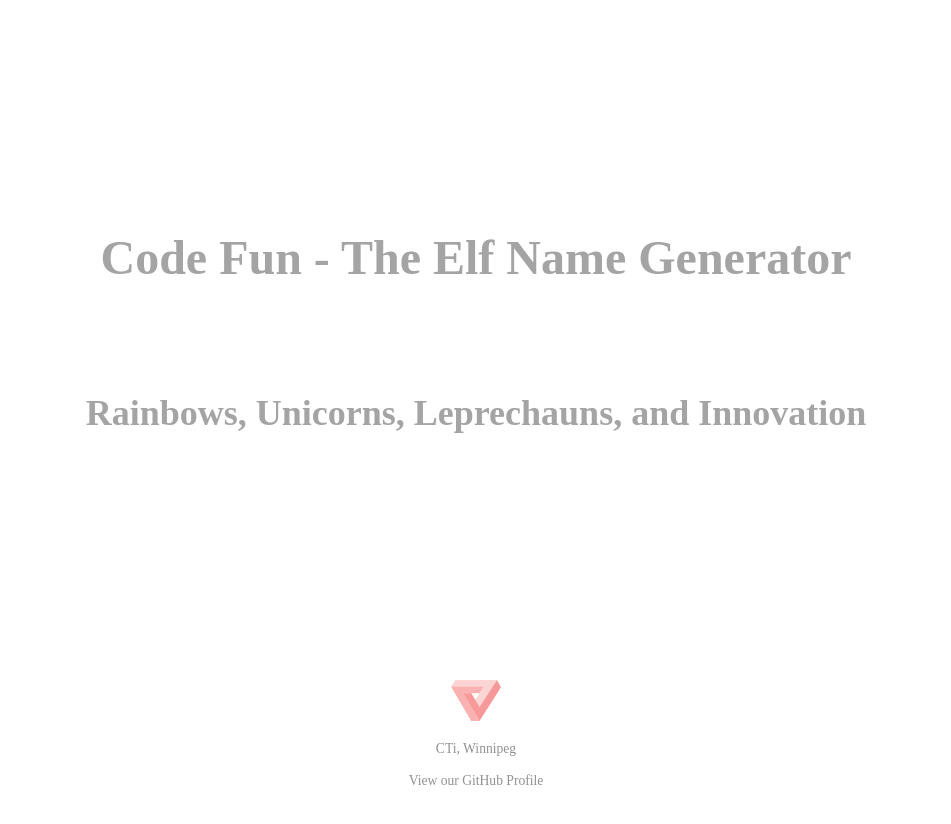
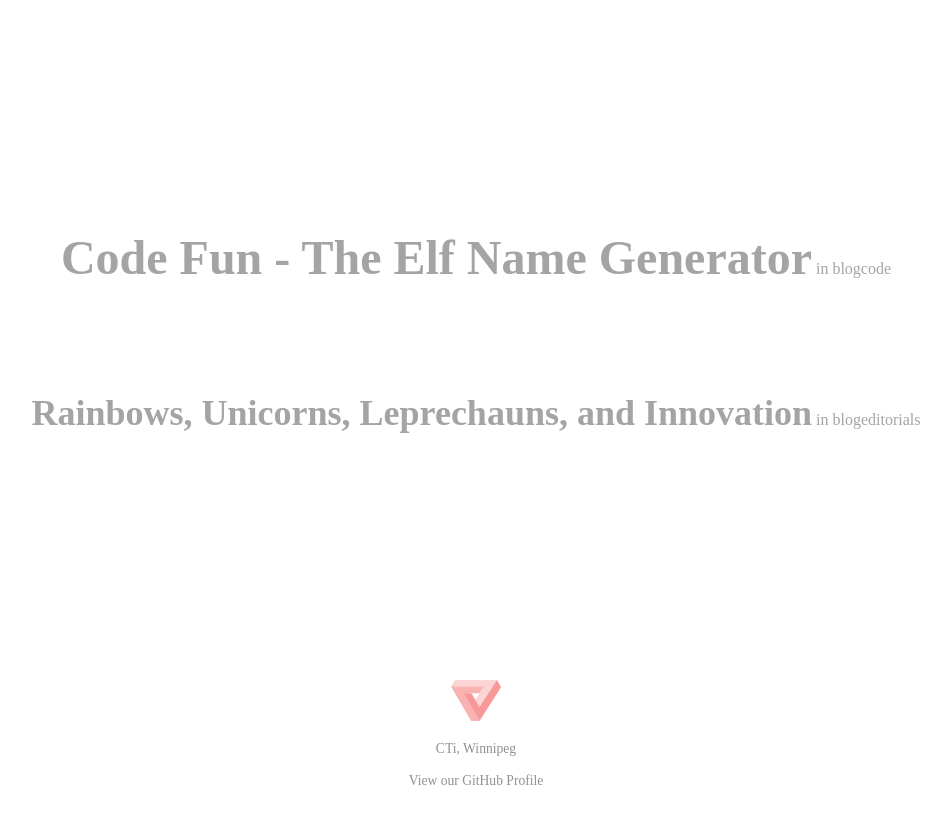
Before and after one commit to CTi-Winnipeg/cti-winnipeg.github.io, a Jekyll site: the page built from index.html, in a window 1280 px wide and 900 px high, scrolled down 907 px. Shown: the top 824 px of the window, without its empty margins (164-1115 px from the left). Built offline with Jekyll 4.4.1, drawn with Linux system fonts in a browser that asks for light colours.

Commit message:
Add post categories to front page

```diff
--- a/index.html
+++ b/index.html
@@ -35,6 +35,7 @@
         {% for post in site.posts %}
           <li>
             <a href="{{ post.url }}" class="title">{{ post.title }}</a>
+            <span class="category">in {{ post.categories }}</span>
           </li>
         {% endfor %}
       </ul>
```
